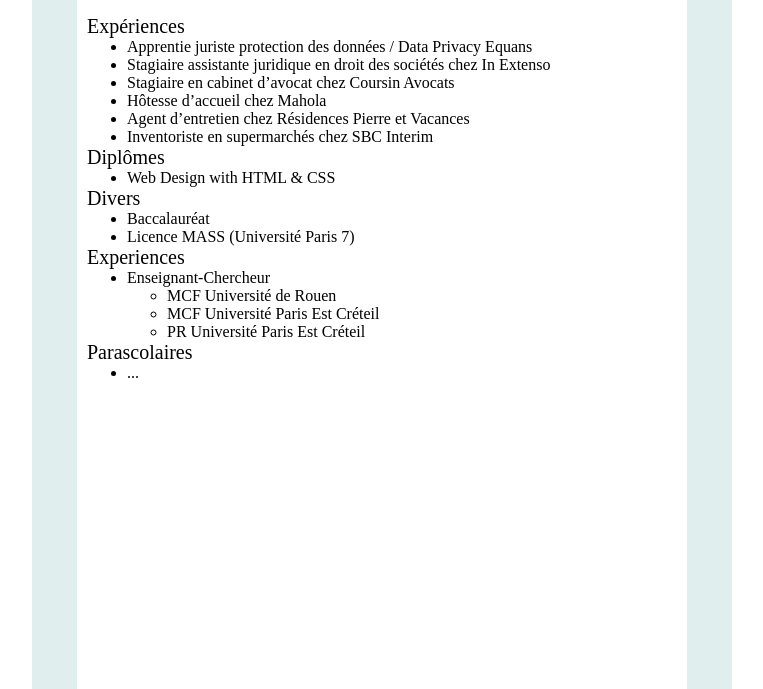
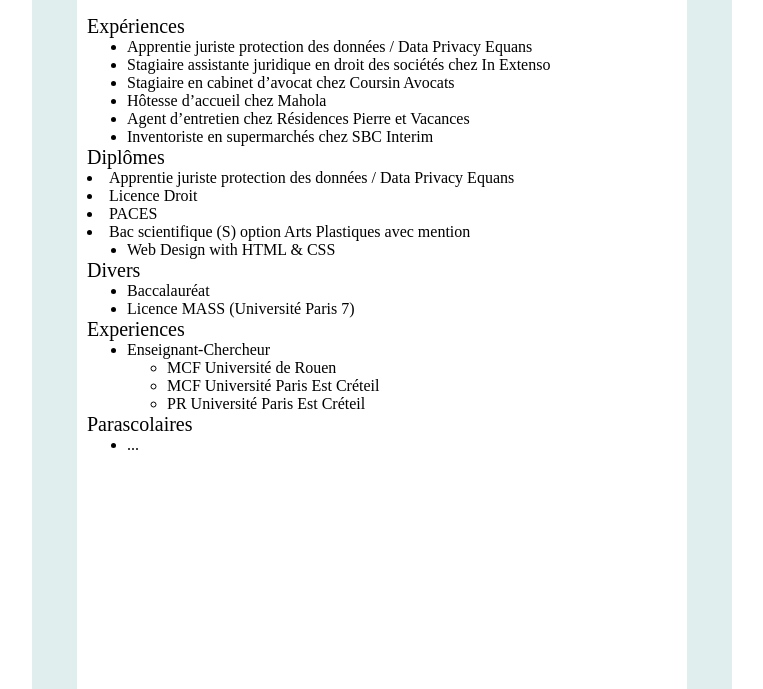
Before and after one commit to Emenez29/emenez29.github.io, a plain HTML site: page index.html in a window 1280 px wide. Shown: the part 111-800 px from the top of the page, without its empty margins (258-1021 px from the left). Drawn offline with Linux system fonts and the light colour scheme.

Commit message:
Update index.html

```diff
--- a/index.html
+++ b/index.html
@@ -25,6 +25,10 @@
 			</ul>
 			</ul>
 			<p class="head">Diplômes</p>
+				<li>Apprentie juriste protection des données / Data Privacy Equans</li>
+				<li>Licence Droit</li>
+				<li>PACES</li>
+				<li>Bac scientifique (S) option Arts Plastiques avec mention</li>
 			<ul>
 				<li>Web Design with HTML & CSS</li>
 			</ul>
```
